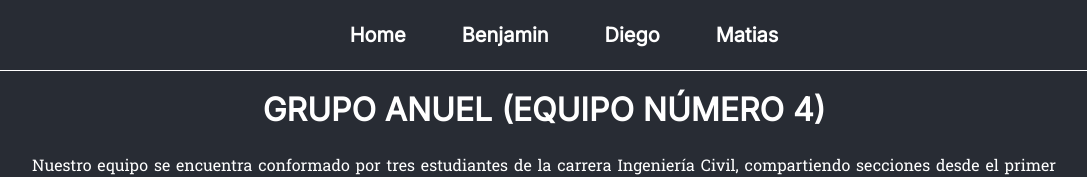
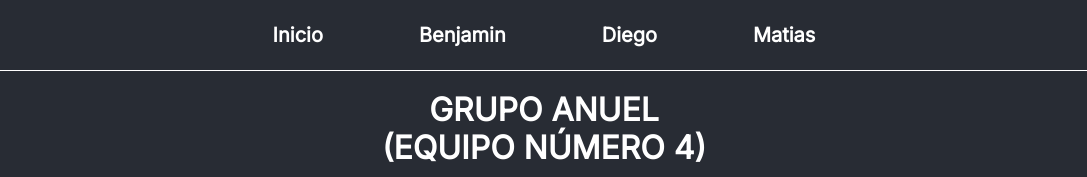
Before and after one commit to Qm-Dev/grupo4diseno20232, a React (Create React App) app in the folder tarea6/: page / in a window 1280 px wide. Shown: the top 177 px of the page, without its empty margins (96-1183 px from the left). Built offline with nearby package versions, Linux system fonts and the light colour scheme.

Commit message:
Final
Centrar navbar, marco a gif

```diff
--- a/tarea6/src/Components/MainSection.js
+++ b/tarea6/src/Components/MainSection.js
@@ -31,7 +31,7 @@ const MainSection = () => {
     return (
         <main>
             <section className="section" style={mainStyle}>
-                <h2 style={headingStyle}>GRUPO ANUEL (EQUIPO NÚMERO 4)</h2>
+                <h2 style={headingStyle}>GRUPO ANUEL <br/>(EQUIPO NÚMERO 4)</h2>
                 <p style={paragraphStyle}>
                     Nuestro equipo se encuentra conformado por tres estudiantes de la
                     carrera Ingeniería Civil, compartiendo secciones desde el primer
--- a/tarea6/src/Components/Meme.js
+++ b/tarea6/src/Components/Meme.js
@@ -21,6 +21,8 @@ const Meme = () => {
         display: 'flex',
         maxHeight: '100%',
         maxWidth: '100%',
+        border: 'solid',
+        borderColor: 'white',
     };
 
 
--- a/tarea6/src/Components/Navbar.js
+++ b/tarea6/src/Components/Navbar.js
@@ -26,11 +26,11 @@ const Navbar = () => {
     </button>
     <div className="collapse navbar-collapse" id="navbarNav">
       <ul className="navbar-nav mb-1 mt-1 mx-auto">
-        <li className="nav-item ml-10" style={NavbarText}>
-          <a className="nav-link active" aria-current="page" href="#">Home</a>
+        <li className="nav-item mr-10 ml-10" style={NavbarText}>
+          <a className="nav-link active" aria-current="page" href="#">Inicio</a>
         </li>
         {users.map((user, index) => (
-              <li className="nav-item ml-10" key={index}>
+              <li className="nav-item mr-10 ml-10" key={index}>
                 <NavbarNewUser user={user} />
               </li>
             ))}
```
